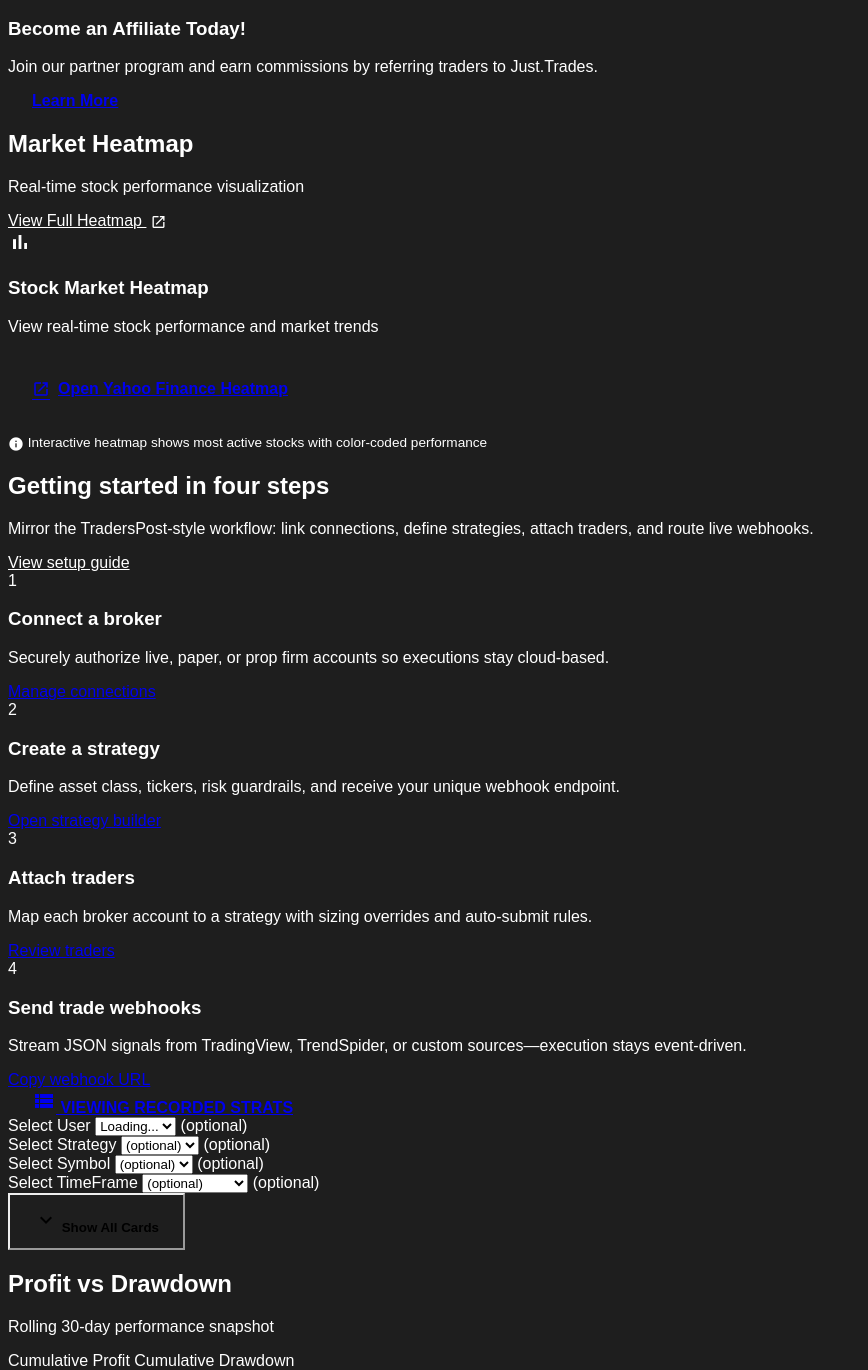
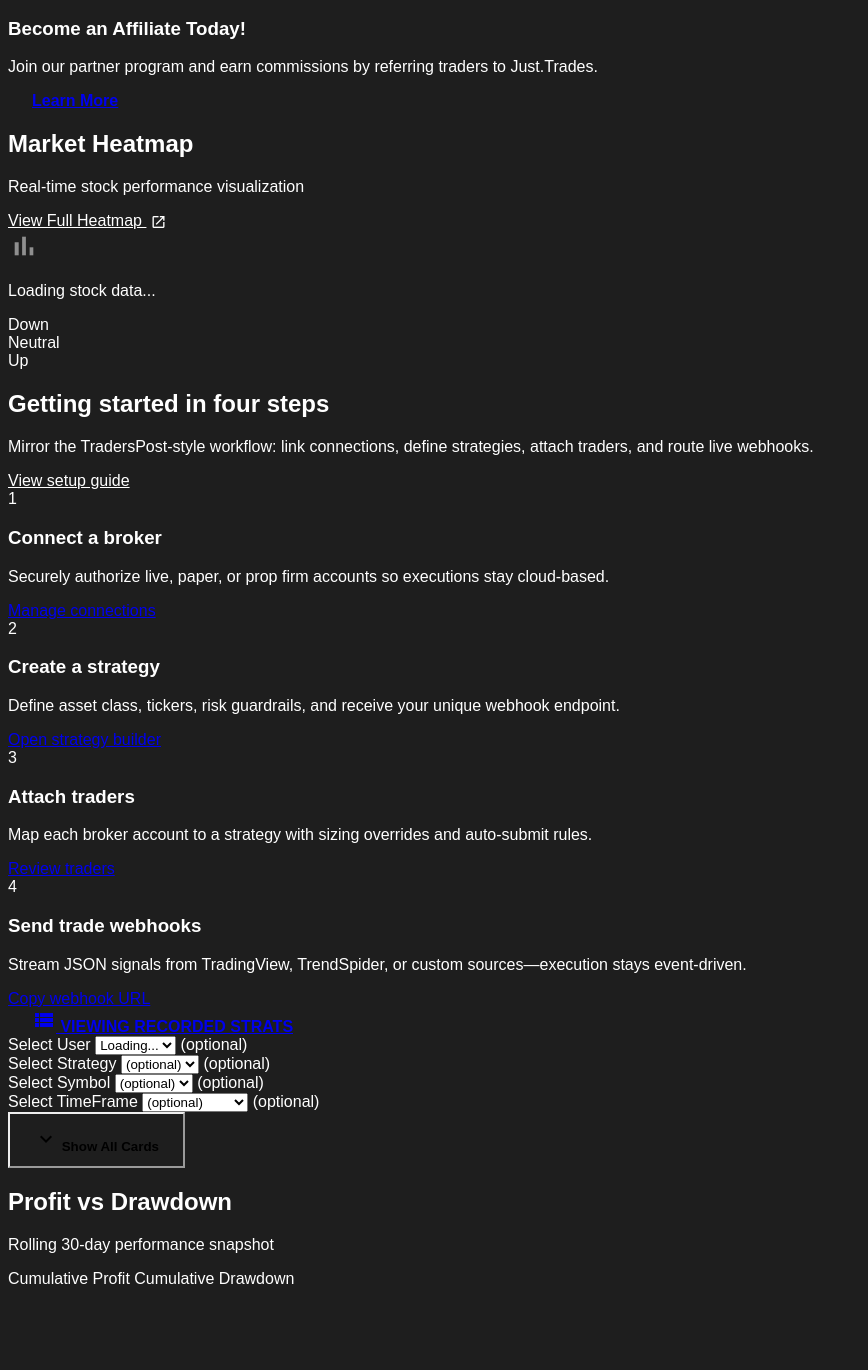
Before and after one commit to Just-Trades13/Just-Trades., a Flask app: template templates/dashboard.html in a window 1280 px wide. Shown: the part 1297-2667 px from the top of the page, without its empty margins (0-868 px from the left). Run offline with Flask 3, Linux system fonts and the light colour scheme; the template is opened without the code that fills it, so the values that code supplies are empty; a map, chart or similar area stays blank; some libraries are stand-ins or nearby versions.

Commit message:
Add interactive embedded stock heatmap with real-time data from Yahoo Finance API

```diff
--- a/templates/dashboard.html
+++ b/templates/dashboard.html
@@ -62,23 +62,25 @@
             </div>
         </header>
         <div class="heatmap-container">
-            <!-- Custom heatmap widget with link to Yahoo Finance -->
-            <div class="heatmap-widget">
-                <div class="heatmap-placeholder">
-                    <div class="heatmap-icon">
-                        <span class="material-icons">bar_chart</span>
+            <!-- Interactive Stock Heatmap -->
+            <div class="heatmap-widget" id="heatmapWidget">
+                <div class="heatmap-loading" id="heatmapLoading">
+                    <span class="material-icons" style="font-size: 32px; opacity: 0.5;">bar_chart</span>
+                    <p>Loading stock data...</p>
+                </div>
+                <div class="heatmap-grid" id="heatmapGrid" style="display: none;"></div>
+                <div class="heatmap-legend">
+                    <div class="legend-item">
+                        <span class="legend-color" style="background: #ef4444;"></span>
+                        <span>Down</span>
                     </div>
-                    <h3>Stock Market Heatmap</h3>
-                    <p>View real-time stock performance and market trends</p>
-                    <a href="https://finance.yahoo.com/markets/stocks/most-active/heatmap/" target="_blank" class="btn btn-primary" rel="noopener noreferrer" style="margin-top: 1rem; display: inline-flex; align-items: center; gap: 8px;">
-                        <span class="material-icons" style="font-size: 18px;">open_in_new</span>
-                        Open Yahoo Finance Heatmap
-                    </a>
-                    <div class="heatmap-info">
-                        <p style="font-size: 0.85rem; color: var(--text-muted); margin-top: 1.5rem;">
-                            <span class="material-icons" style="font-size: 16px; vertical-align: middle;">info</span>
-                            Interactive heatmap shows most active stocks with color-coded performance
-                        </p>
+                    <div class="legend-item">
+                        <span class="legend-color" style="background: #6b7280;"></span>
+                        <span>Neutral</span>
+                    </div>
+                    <div class="legend-item">
+                        <span class="legend-color" style="background: #22c55e;"></span>
+                        <span>Up</span>
                     </div>
                 </div>
             </div>
@@ -845,58 +847,101 @@
         position: relative;
     }
     .heatmap-widget {
-        background: linear-gradient(135deg, rgba(25, 184, 255, 0.1), rgba(45, 212, 191, 0.08));
+        background: var(--background-light);
         border-radius: 12px;
-        padding: 3rem 2rem;
+        padding: 1.5rem;
         min-height: 400px;
         display: flex;
+        flex-direction: column;
+        border: 1px solid rgba(148, 163, 184, 0.1);
+    }
+    .heatmap-loading {
+        display: flex;
+        flex-direction: column;
         align-items: center;
         justify-content: center;
-        border: 1px solid rgba(25, 184, 255, 0.2);
-    }
-    .heatmap-placeholder {
+        min-height: 300px;
+        gap: 1rem;
+        color: var(--text-muted);
+    }
+    .heatmap-grid {
+        display: grid;
+        grid-template-columns: repeat(auto-fill, minmax(100px, 1fr));
+        gap: 0.75rem;
+        margin-bottom: 1.5rem;
+    }
+    .heatmap-stock {
+        background: var(--background-dark);
+        border: 1px solid rgba(148, 163, 184, 0.1);
+        border-radius: 8px;
+        padding: 0.75rem;
         text-align: center;
-        max-width: 500px;
-    }
-    .heatmap-icon {
-        width: 80px;
-        height: 80px;
-        margin: 0 auto 1.5rem;
-        background: linear-gradient(135deg, rgba(25, 184, 255, 0.3), rgba(45, 212, 191, 0.25));
-        border-radius: 20px;
-        display: flex;
-        align-items: center;
+        cursor: pointer;
+        transition: all 0.2s ease;
+        position: relative;
+        overflow: hidden;
+    }
+    .heatmap-stock:hover {
+        transform: translateY(-2px);
+        border-color: rgba(25, 184, 255, 0.3);
+        box-shadow: 0 4px 12px rgba(25, 184, 255, 0.2);
+    }
+    .heatmap-stock.positive {
+        background: linear-gradient(135deg, rgba(34, 197, 94, 0.15), rgba(34, 197, 94, 0.08));
+        border-color: rgba(34, 197, 94, 0.3);
+    }
+    .heatmap-stock.negative {
+        background: linear-gradient(135deg, rgba(239, 68, 68, 0.15), rgba(239, 68, 68, 0.08));
+        border-color: rgba(239, 68, 68, 0.3);
+    }
+    .heatmap-stock.neutral {
+        background: rgba(107, 114, 128, 0.1);
+        border-color: rgba(107, 114, 128, 0.2);
+    }
+    .heatmap-stock-symbol {
+        font-weight: 600;
+        font-size: 0.9rem;
+        color: var(--text-light);
+        margin-bottom: 0.25rem;
+        letter-spacing: 0.05em;
+    }
+    .heatmap-stock-price {
+        font-size: 0.75rem;
+        color: var(--text-muted);
+        margin-bottom: 0.25rem;
+    }
+    .heatmap-stock-change {
+        font-weight: 600;
+        font-size: 0.85rem;
+    }
+    .heatmap-stock-change.positive {
+        color: #22c55e;
+    }
+    .heatmap-stock-change.negative {
+        color: #ef4444;
+    }
+    .heatmap-stock-change.neutral {
+        color: var(--text-muted);
+    }
+    .heatmap-legend {
+        display: flex;
         justify-content: center;
-        border: 1px solid rgba(25, 184, 255, 0.3);
-    }
-    .heatmap-icon .material-icons {
-        font-size: 48px;
-        color: var(--primary-color);
-    }
-    .heatmap-placeholder h3 {
-        font-size: 1.5rem;
-        font-weight: 600;
-        color: var(--text-light);
-        margin: 0 0 0.75rem 0;
-        letter-spacing: 0.05em;
-    }
-    .heatmap-placeholder p {
-        font-size: 1rem;
+        gap: 1.5rem;
+        padding-top: 1rem;
+        border-top: 1px solid rgba(148, 163, 184, 0.1);
+    }
+    .legend-item {
+        display: flex;
+        align-items: center;
+        gap: 0.5rem;
+        font-size: 0.85rem;
         color: var(--text-muted);
-        margin: 0 0 1.5rem 0;
-        line-height: 1.6;
-    }
-    .heatmap-info {
-        margin-top: 1.5rem;
-        padding-top: 1.5rem;
-        border-top: 1px solid rgba(148, 163, 184, 0.1);
-    }
-    .heatmap-info p {
-        display: flex;
-        align-items: center;
-        justify-content: center;
-        gap: 8px;
-        margin: 0;
+    }
+    .legend-color {
+        width: 16px;
+        height: 16px;
+        border-radius: 4px;
+        display: inline-block;
     }
     .onboarding-header {
         display: flex;
@@ -1195,18 +1240,24 @@
             min-height: 350px;
         }
         .heatmap-widget {
-            padding: 2rem 1.5rem;
+            padding: 1rem;
             min-height: 350px;
         }
-        .heatmap-icon {
-            width: 64px;
-            height: 64px;
-        }
-        .heatmap-icon .material-icons {
-            font-size: 36px;
-        }
-        .heatmap-placeholder h3 {
-            font-size: 1.25rem;
+        .heatmap-grid {
+            grid-template-columns: repeat(auto-fill, minmax(80px, 1fr));
+            gap: 0.5rem;
+        }
+        .heatmap-stock {
+            padding: 0.5rem;
+        }
+        .heatmap-stock-symbol {
+            font-size: 0.8rem;
+        }
+        .heatmap-stock-price {
+            font-size: 0.7rem;
+        }
+        .heatmap-stock-change {
+            font-size: 0.75rem;
         }
         .filter-header {
             flex-direction: column;
@@ -1730,10 +1781,61 @@
         }
     }
 
+    // Load Stock Heatmap
+    async function loadStockHeatmap() {
+        const heatmapGrid = document.getElementById('heatmapGrid');
+        const heatmapLoading = document.getElementById('heatmapLoading');
+
+        try {
+            const response = await fetch('/api/stock-heatmap');
+            const data = await response.json();
+
+            if (data.stocks && data.stocks.length > 0) {
+                heatmapGrid.innerHTML = '';
+
+                data.stocks.forEach(stock => {
+                    const stockEl = document.createElement('div');
+                    stockEl.className = 'heatmap-stock';
+
+                    // Determine color class based on change
+                    if (stock.change > 0.1) {
+                        stockEl.classList.add('positive');
+                    } else if (stock.change < -0.1) {
+                        stockEl.classList.add('negative');
+                    } else {
+                        stockEl.classList.add('neutral');
+                    }
+
+                    const changeClass = stock.change > 0.1 ? 'positive' : (stock.change < -0.1 ? 'negative' : 'neutral');
+
+                    stockEl.innerHTML = `
+                        <div class="heatmap-stock-symbol">${stock.symbol}</div>
+                        <div class="heatmap-stock-price">$${stock.price.toFixed(2)}</div>
+                        <div class="heatmap-stock-change ${changeClass}">${stock.change_pct}</div>
+                    `;
+
+                    // Add click to open Yahoo Finance
+                    stockEl.addEventListener('click', () => {
+                        window.open(`https://finance.yahoo.com/quote/${stock.symbol}`, '_blank');
+                    });
+
+                    heatmapGrid.appendChild(stockEl);
+                });
+
+                heatmapLoading.style.display = 'none';
+                heatmapGrid.style.display = 'grid';
+            }
+        } catch (error) {
+            console.error('Error loading heatmap:', error);
+            heatmapLoading.innerHTML = '<p style="color: var(--text-muted);">Unable to load heatmap data</p>';
+        }
+    }
+
     document.addEventListener('DOMContentLoaded', function() {
         // Load ticker and news
         loadTickerData();
         loadNewsFeed();
+        loadStockHeatmap();
 
         loadFilterData().then(() => {
             // After filters load, load initial chart data (no filters = show all)
```
Also changed, not shown: ultra_simple_server.py (+66 -0 lines).
